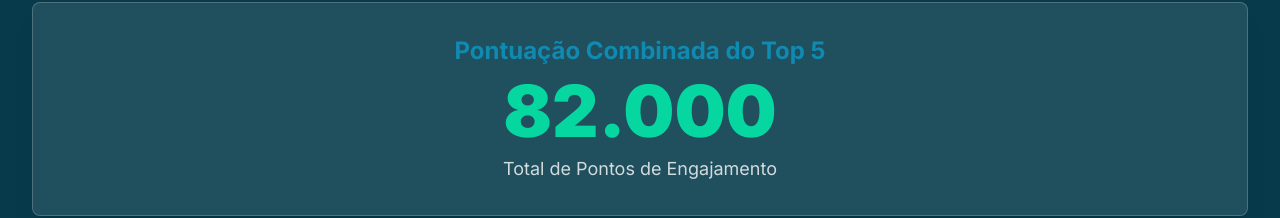
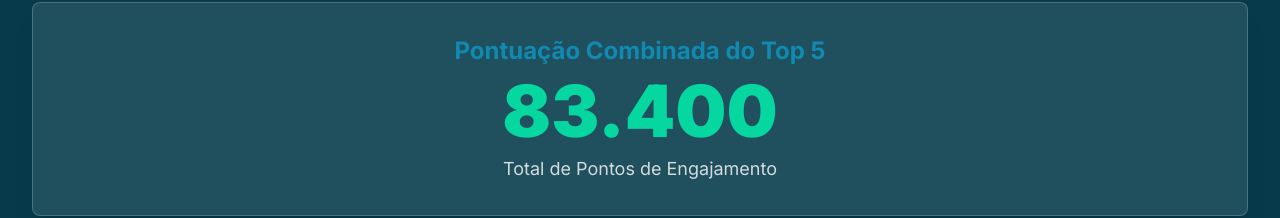
Before and after one commit to Luan-UNIC/Analise, a plain HTML site: page index.html in a window 1280 px wide. Shown: the part 266-484 px from the top of the page. Drawn offline with nearby package versions, Linux system fonts and the light colour scheme.

Commit message:
Update index.html

```diff
--- a/index.html
+++ b/index.html
@@ -50,7 +50,7 @@
 
         <section class="bg-white/10 rounded-lg shadow-xl p-8 mb-12 md:mb-16 text-center border border-white/20 backdrop-blur-sm">
             <h2 class="text-2xl font-bold text-[#118AB2] mb-2">Pontuação Combinada do Top 5</h2>
-            <p class="text-7xl font-black text-[#06D6A0]">82.000</p>
+            <p class="text-7xl font-black text-[#06D6A0]">83.400</p>
             <p class="text-lg text-white/80 mt-2">Total de Pontos de Engajamento</p>
         </section>
 
```
